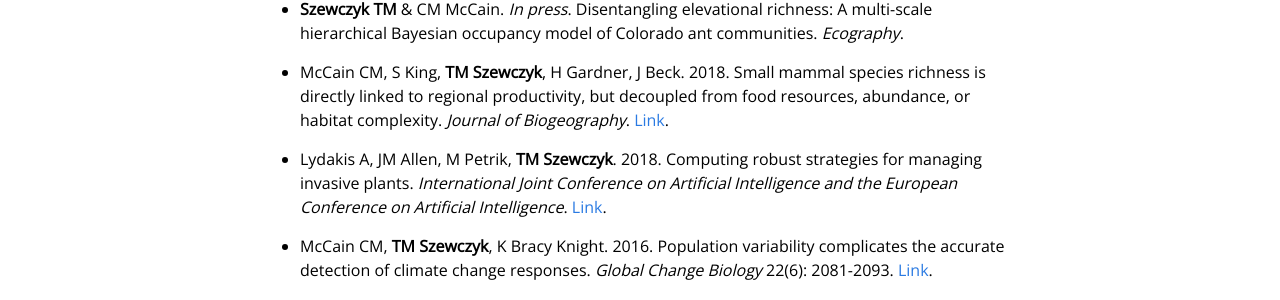
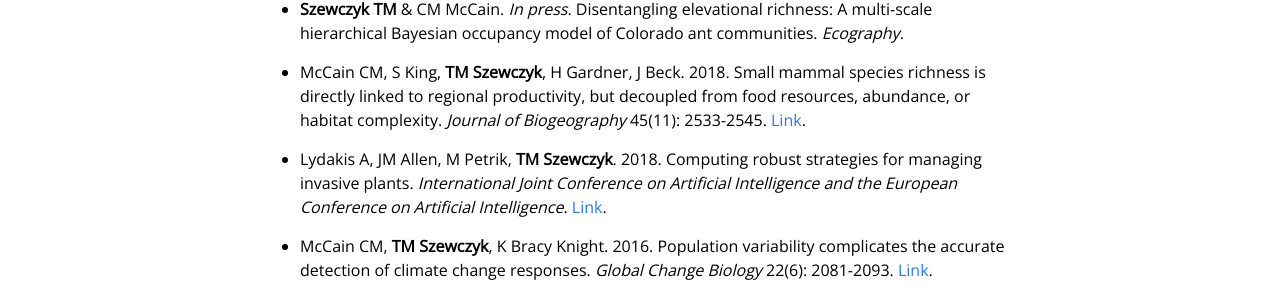
Before and after one commit to Sz-Tim/Sz-Tim.github.io, a Jekyll site: the page built from publications.md, in a window 1280 px wide. Shown: the part 236-536 px from the top of the page. Built offline with Jekyll 4.4.1, drawn with Linux system fonts in a browser that asks for light colours.

Commit message:
added JBI journal info

```diff
--- a/publications.md
+++ b/publications.md
@@ -9,7 +9,7 @@ weight: 4
 
 - **Szewczyk TM** & CM McCain. *In press*. Disentangling elevational richness: A multi-scale hierarchical Bayesian occupancy model of Colorado ant communities. *Ecography*.
 
-- McCain CM, S King, **TM Szewczyk**, H Gardner, J Beck. 2018. Small mammal species richness is directly linked to regional productivity, but decoupled from food resources, abundance, or habitat complexity. *Journal of Biogeography*. [Link](http://dx.doi.org/10.1111/jbi.13432).
+- McCain CM, S King, **TM Szewczyk**, H Gardner, J Beck. 2018. Small mammal species richness is directly linked to regional productivity, but decoupled from food resources, abundance, or habitat complexity. *Journal of Biogeography* 45(11): 2533-2545. [Link](http://dx.doi.org/10.1111/jbi.13432).
 
 - Lydakis A, JM Allen, M Petrik, **TM Szewczyk**. 2018. Computing robust strategies for managing invasive plants. *International Joint Conference on Artificial Intelligence and the European Conference on Artificial Intelligence*. [Link](https://www.researchgate.net/publication/326000204_Computing_Robust_Strategies_for_Managing_Invasive_Plants).
 
```
